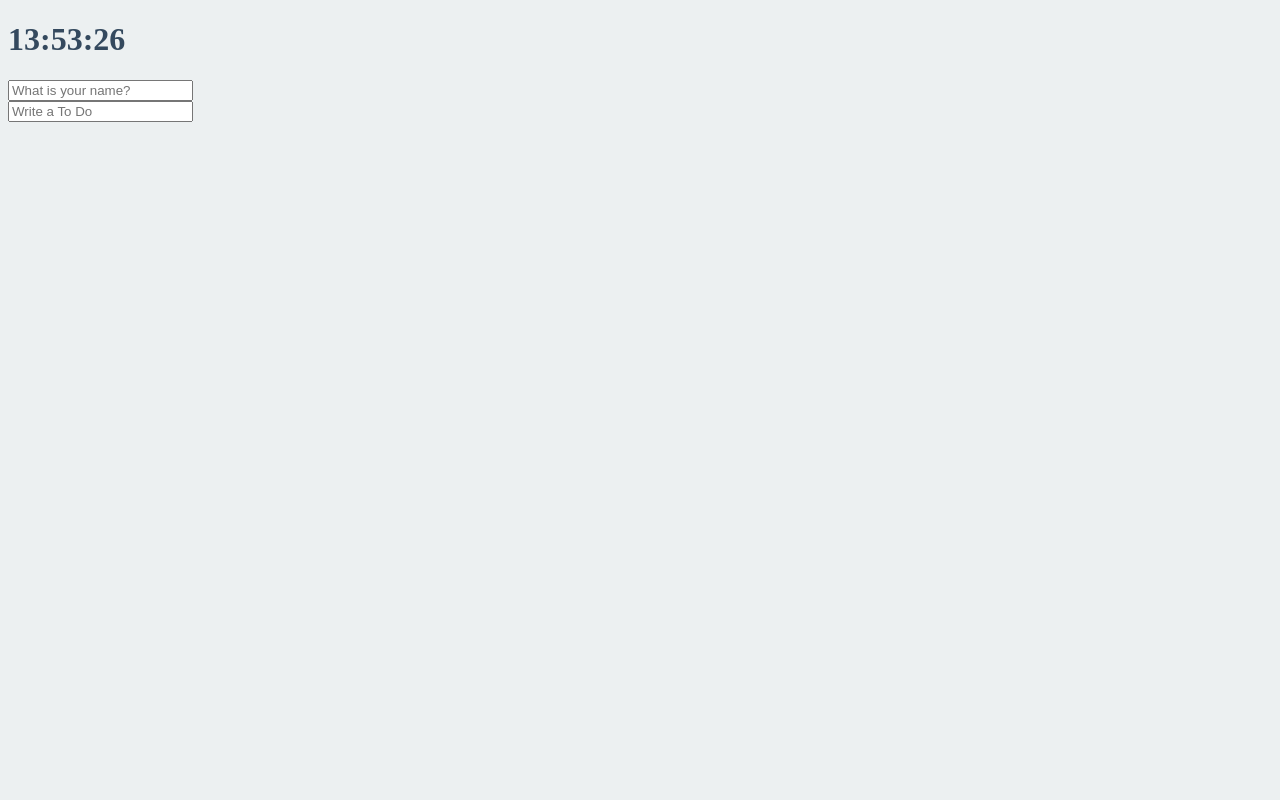
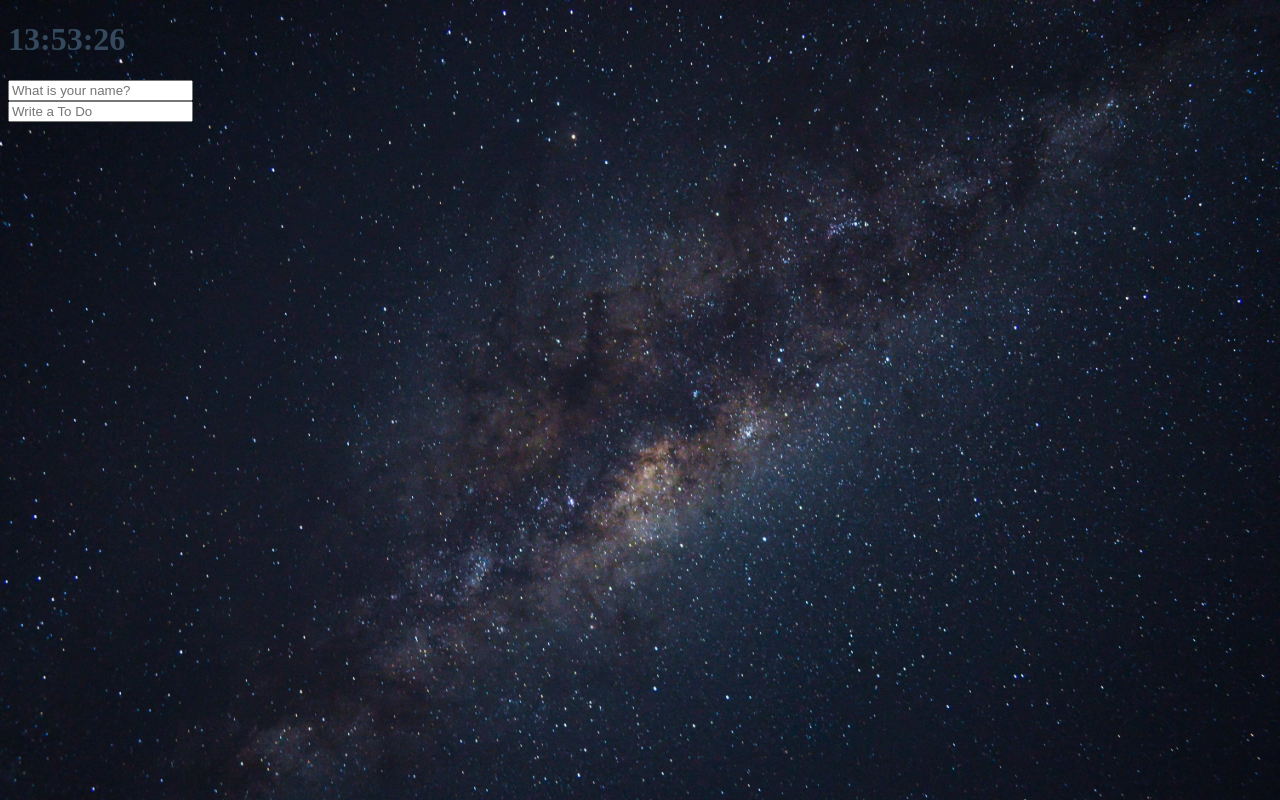
Before and after one commit to estimar2/Create_Chrome_App_width_VanillaJS, a plain HTML site: page index.html in a window 1280 px wide. Drawn offline with Linux system fonts and the light colour scheme.

Commit message:
#3.7 Image Background

```diff
--- /dev/null
+++ b/bg.js
@@ -0,0 +1,28 @@
+const body = document.querySelector("body");
+
+const IMG_NUMBER = 4;
+
+function handleImgLoad() {
+  console.log("finished loading");
+}
+
+function paintImage(imgNumber) {
+  const image = new Image();
+
+  image.src = `/images/${imgNumber + 1}.jpg`;
+  image.classList.add("bgImage");
+  body.prepend(image);
+}
+
+function genRandom() {
+  const number = Math.floor(Math.random() * IMG_NUMBER);
+  return number;
+}
+
+function init() {
+  const randomNumber = genRandom();
+
+  paintImage(randomNumber);
+}
+
+init();
--- a/index.css
+++ b/index.css
@@ -1,15 +1,13 @@
 body {
   background-color: #ecf0f1;
+
+  color: #34495e;
+
+  transition: color 0.5s ease-in-out;
 }
 
 .btn {
   cursor: pointer;
-}
-
-h1 {
-  color: #34495e;
-
-  transition: color 0.5s ease-in-out;
 }
 
 .clicked {
@@ -24,3 +22,26 @@ h1 {
 .showing {
   display: block;
 }
+
+@keyframes fadeIn {
+  from {
+    opacity: 0;
+  }
+  to {
+    opacity: 1;
+  }
+}
+
+.bgImage {
+  position: absolute;
+
+  top: 0;
+  left: 0;
+
+  width: 100%;
+  height: 100%;
+
+  z-index: -1;
+
+  animation: fadeIn 0.5s linear;
+}
--- a/index.html
+++ b/index.html
@@ -27,5 +27,6 @@
     <script src="clock.js"></script>
     <script src="gretting.js"></script>
     <script src="todo.js"></script>
+    <script src="bg.js"></script>
   </body>
 </html>
```
Also changed, not shown: images/1.jpg (added), images/4.jpg (added), 2 other files.
